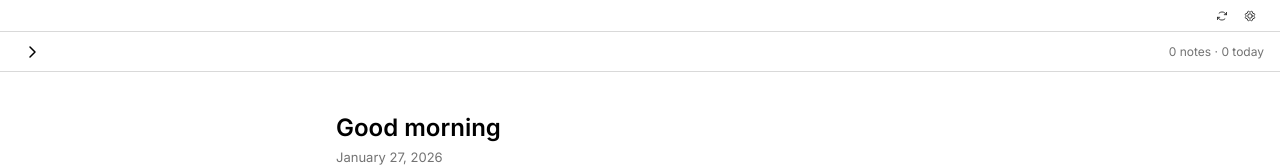
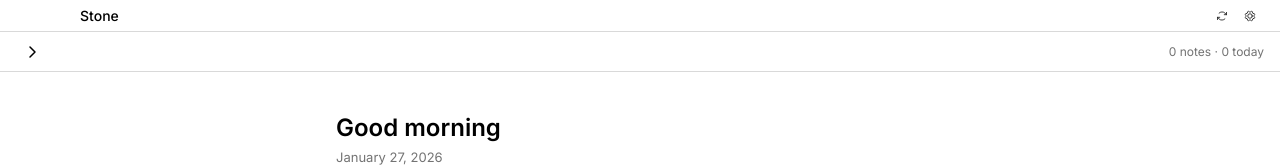
Before and after one commit to peritissimus/stone-tauri, a React (Vite) app: page /#/home in a window 1280 px wide. Shown: the top 167 px of the page. Built offline with nearby package versions, Linux system fonts and the light colour scheme.

Commit message:
feat(LayoutContainer): add manual window dragging handler

```diff
--- a/src-tauri/capabilities/default.json
+++ b/src-tauri/capabilities/default.json
@@ -5,6 +5,7 @@
   "windows": ["main", "quick-capture"],
   "permissions": [
     "core:default",
+    "core:window:allow-start-dragging",
     "opener:default"
   ]
 }
--- a/src/components/composites/layout/LayoutContainer.tsx
+++ b/src/components/composites/layout/LayoutContainer.tsx
@@ -14,6 +14,7 @@ import { useWorkspaceAPI } from "@/hooks/useWorkspaceAPI";
 import { useFileTreeAPI } from "@/hooks/useFileTreeAPI";
 import { useFileTreeStore } from "@/stores/fileTreeStore";
 import { formatShortcut } from "@/hooks/useKeyboardShortcuts";
+import { getCurrentWindow } from "@tauri-apps/api/window";
 
 export interface LayoutContainerProps {
   sidebar?: React.ReactNode;
@@ -38,15 +39,12 @@ export function LayoutContainer({
   sidebarWidth,
   onSidebarWidthChange,
   showSidebar,
-
   noteList,
   noteListWidth,
   onNoteListWidthChange,
   showNoteList,
-
   mainContent,
   overlayContent,
-
   className = "",
 }: LayoutContainerProps) {
   const { openSettings } = useModals();
@@ -55,12 +53,31 @@ export function LayoutContainer({
   const { loadNotes } = useNoteAPI();
   const { activeFolder } = useFileTreeStore();
 
+  // Manual window dragging handler
+  const handleStartDrag = async (e: React.MouseEvent) => {
+    e.preventDefault();
+    try {
+      await getCurrentWindow().startDragging();
+    } catch (error) {
+      console.error("Failed to start dragging:", error);
+    }
+  };
+
   return (
     <>
       <Header
+        data-tauri-drag-region
         size="normal"
         className="fixed top-0 left-0 right-0 z-10"
-        left={<div className="ml-[64px] text-xs"></div>}
+        left={
+          <div
+            data-tauri-drag-region
+            onMouseDown={handleStartDrag}
+            className="ml-[64px] text-sm font-medium cursor-move select-none"
+          >
+            Stone
+          </div>
+        }
         right={
           <ControlGroup gap="sm" background="bg-transparent">
             <IconButton
```
